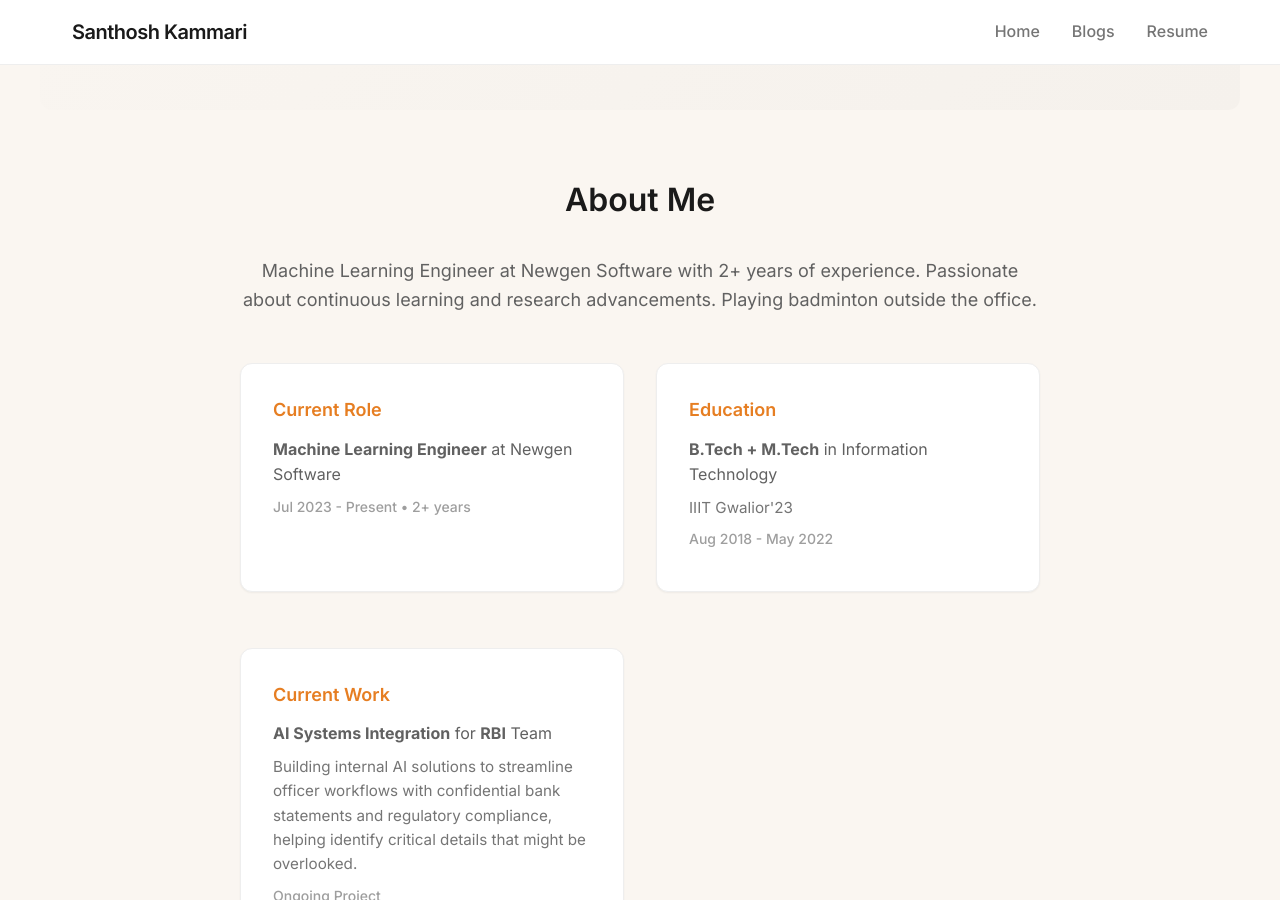
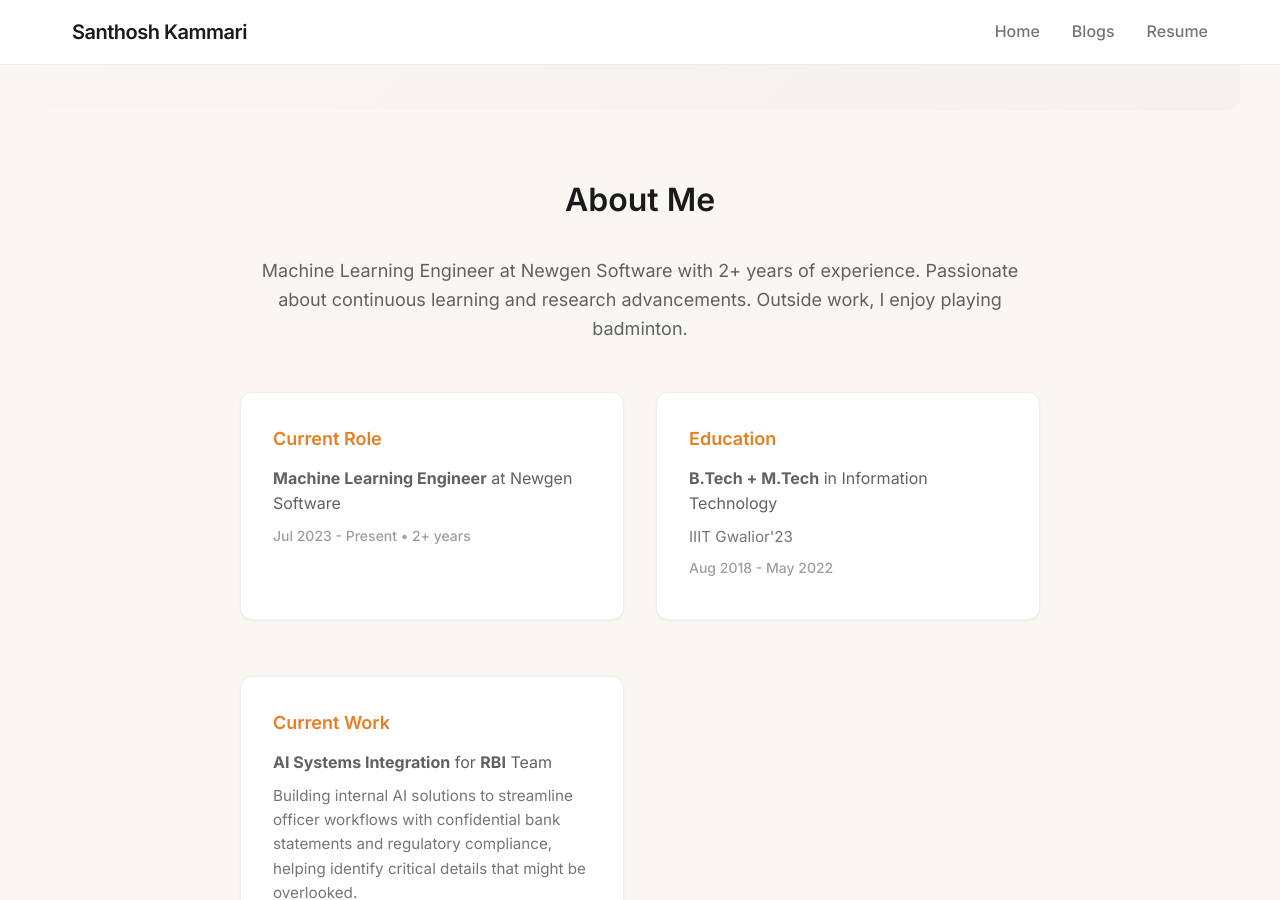
Before and after one commit to santhoshkammari/santhoshkammari.github.io, a Jekyll site: the page built from index.html, in a window 1280 px wide and 900 px high, scrolled down 346 px. Built offline with Jekyll 4.4.1, drawn with Linux system fonts in a browser that asks for light colours.

Commit message:
fix about me info

```diff
--- a/index.html
+++ b/index.html
@@ -15,7 +15,7 @@ layout: default
 <section class="about-section">
     <h2 class="section-title">About Me</h2>
     <div class="about-content">
-        <p class="about-text">Machine Learning Engineer at Newgen Software with 2+ years of experience. Passionate about continuous learning and research advancements. Playing badminton outside the office.</p>
+        <p class="about-text">Machine Learning Engineer at Newgen Software with 2+ years of experience. Passionate about continuous learning and research advancements. Outside work, I enjoy playing badminton.</p>
 
         <div class="experience-highlights">
             <div class="experience-item">
```
